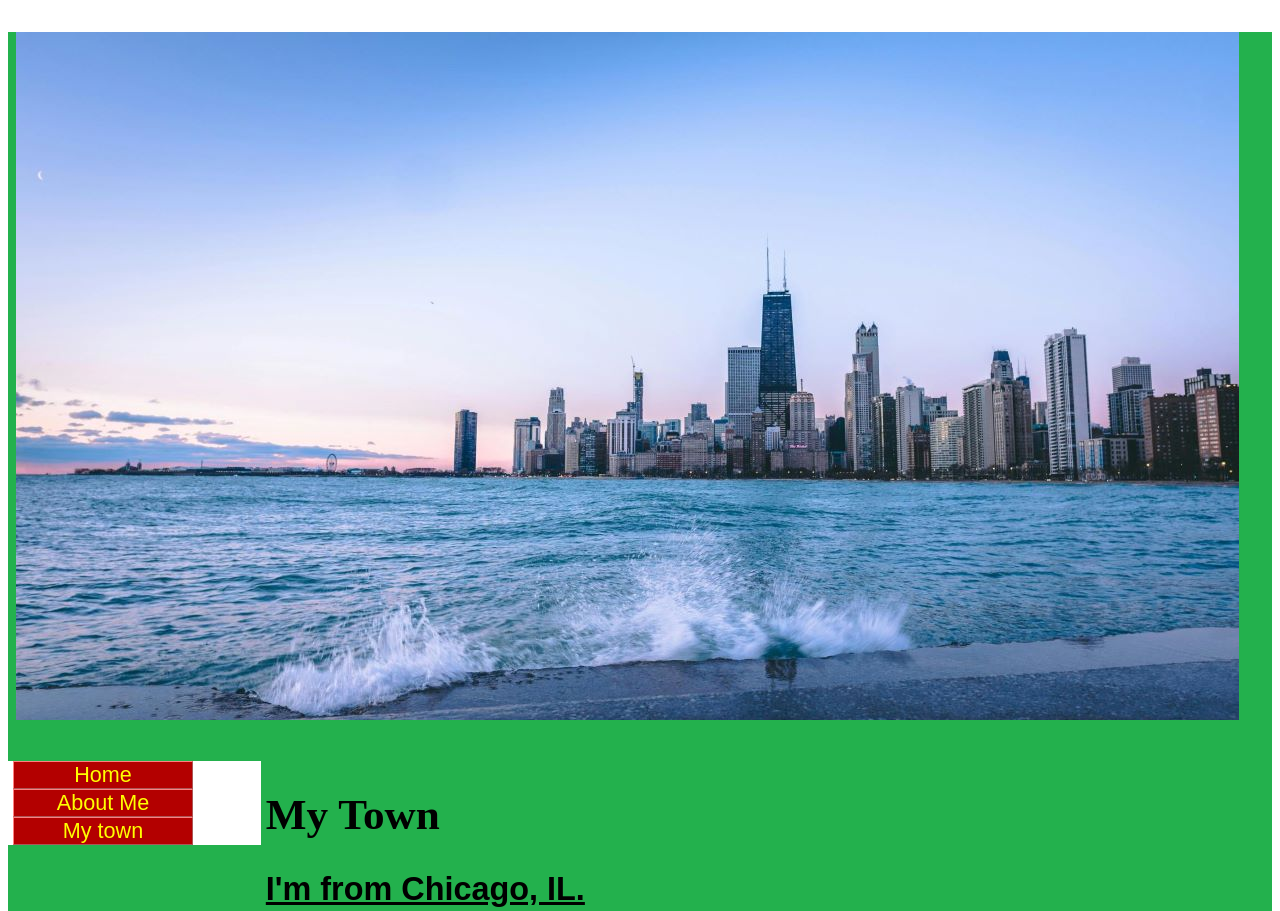
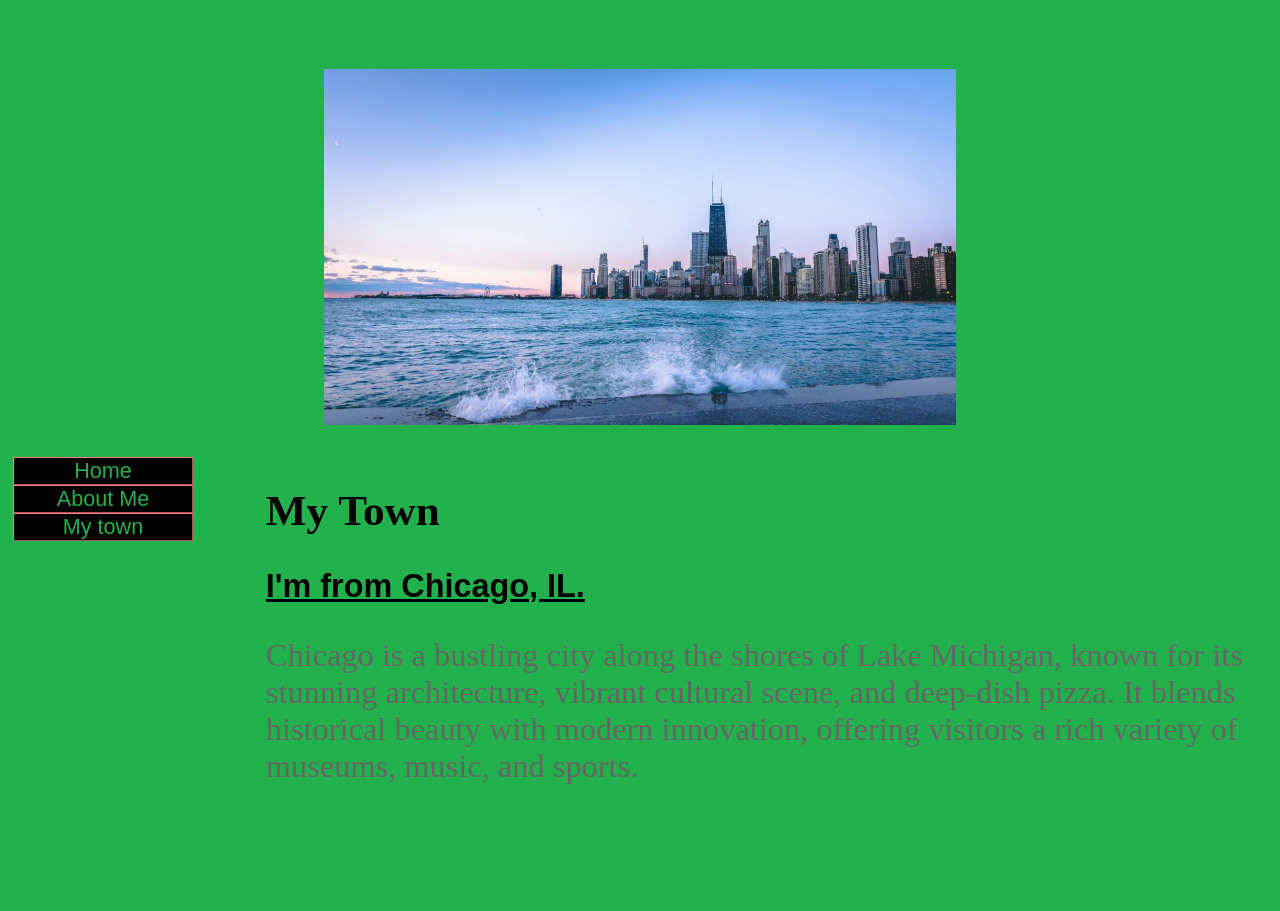
Before and after one commit to numster-22/personal4599, a plain HTML site: page chicago.html in a window 1280 px wide. Shown: the top 911 px of the page. Drawn offline with Linux system fonts and the light colour scheme.

Commit message:
changes with buttons

```diff
--- a/chicago.html
+++ b/chicago.html
@@ -9,14 +9,14 @@
     <link rel="stylesheet" type="text/css" media="all" href="styles.css">
     <link rel="stylesheet" type="text/css" href="tswnavbar.css">
   </head>
-  <body>
+  <body style="background-color: #23b14d;">
     <div id="tswcontainer">
       <div id="tswheader">
         <!-- start of header section: insert your logo, etc, here -->
         <p> </p>
         <p>&nbsp;<a href="index.html"><img src="images/pexels-chaitaastic-2083840.jpg"
 
-              alt="sky"></a></p>
+              alt="sky" class="center"></a></p>
         <!-- end of header section: insert your logo, etc, above this line --> </div>
       <div id="tswcontent">
         <div id="tswcontproper">
@@ -59,14 +59,14 @@
           <p>&nbsp;</p>
           <!-- end of content column: put your content above this line --> </div>
       </div>
-      <div id="tswsidecol">
+      <div id="tswsidecol" style="background-color: #23b14d;">
         <div id="tswsideproper">
           <!-- start of side column: insert your navigation menu, etc, here -->
           <div id="tswcssbuttons">
             <ul>
               <li><a href="index.html">Home</a></li>
               <li><a href="aboutme.html">About Me</a></li>
-              <li><a href="mytown.html">My town</a></li>
+              <li><a href="chicago.html">My town</a></li>
             </ul>
           </div>
           <!-- end of side column: put your navigation menu, etc, above this line -->
--- a/styles.css
+++ b/styles.css
@@ -78,7 +78,7 @@ div#tswfooter {
 .column {
   float: left;
   width: 50%;
-  padding: 5px;
+  padding: 5%;
 }
 
 .row::after {
@@ -86,3 +86,10 @@ div#tswfooter {
   clear: both;
   display: table;
 }
+
+.center {
+  display: block;
+  margin-left: auto;
+  margin-right: auto;
+  width: 50%;
+}
--- a/tswnavbar.css
+++ b/tswnavbar.css
@@ -19,8 +19,8 @@
 }
 
 #tswcssbuttons li a {
-  color: yellow;
-  background-color: #b30000;
+  color: #23b14d;
+  background-color: black;
   border: 1px outset #ff8080;
   text-decoration: none;
   display: block;
```
Also changed, not shown: aboutme.html (+5 -5 lines), index.html (+1 -1 lines).
